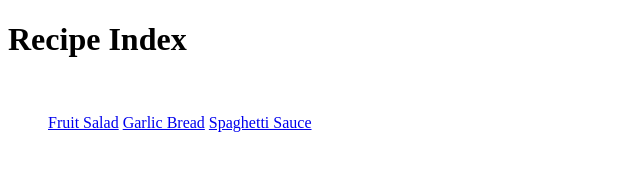
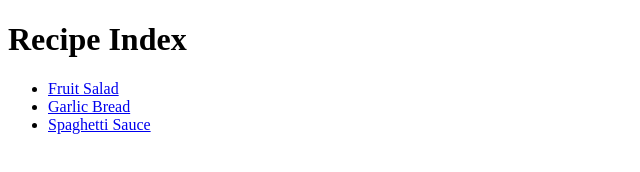
Before and after one commit to dgmeyer3/recipes, a plain HTML site: page index.html in a window 1280 px wide. Shown: the whole page, without its empty margins (0-640 px from the left). Drawn offline with Linux system fonts and the light colour scheme.

Commit message:
updated index

```diff
--- a/index.html
+++ b/index.html
@@ -7,11 +7,11 @@
     <title>Index</title>
 </head>
 <body>
-    <h1>Recipe Index</h1><br>
+    <h1>Recipe Index</h1>
     <ul>
-        <a href = "directory/FruitSalad.Html">Fruit Salad</a>
-        <a href = "directory/GarlicBread.html">Garlic Bread</a>
-        <a href = "directory/SpaghettiSauce.html">Spaghetti Sauce</a>
+        <li><a href = "directory/FruitSalad.Html">Fruit Salad</a></li>
+        <li><a href = "directory/GarlicBread.html">Garlic Bread</a><br></li>
+        <li><a href = "directory/SpaghettiSauce.html">Spaghetti Sauce</a></li>
     </ul>
 </body>
 </html>
```
